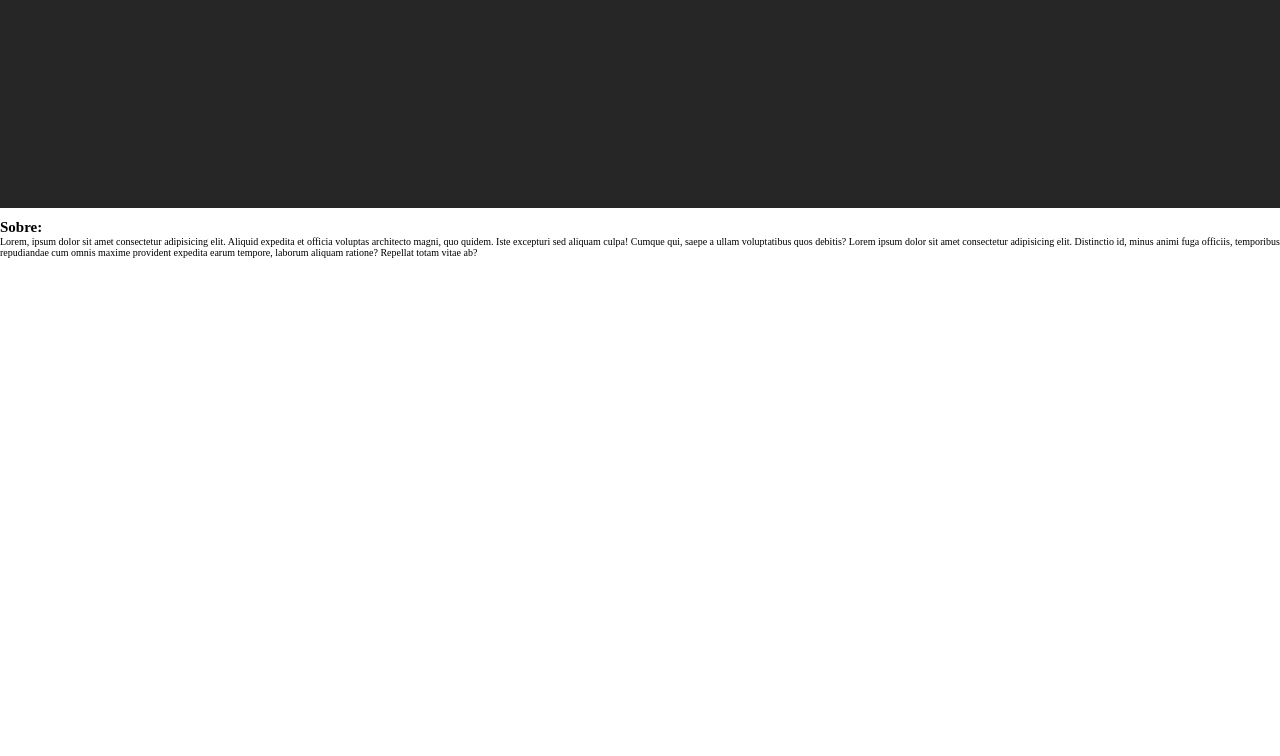
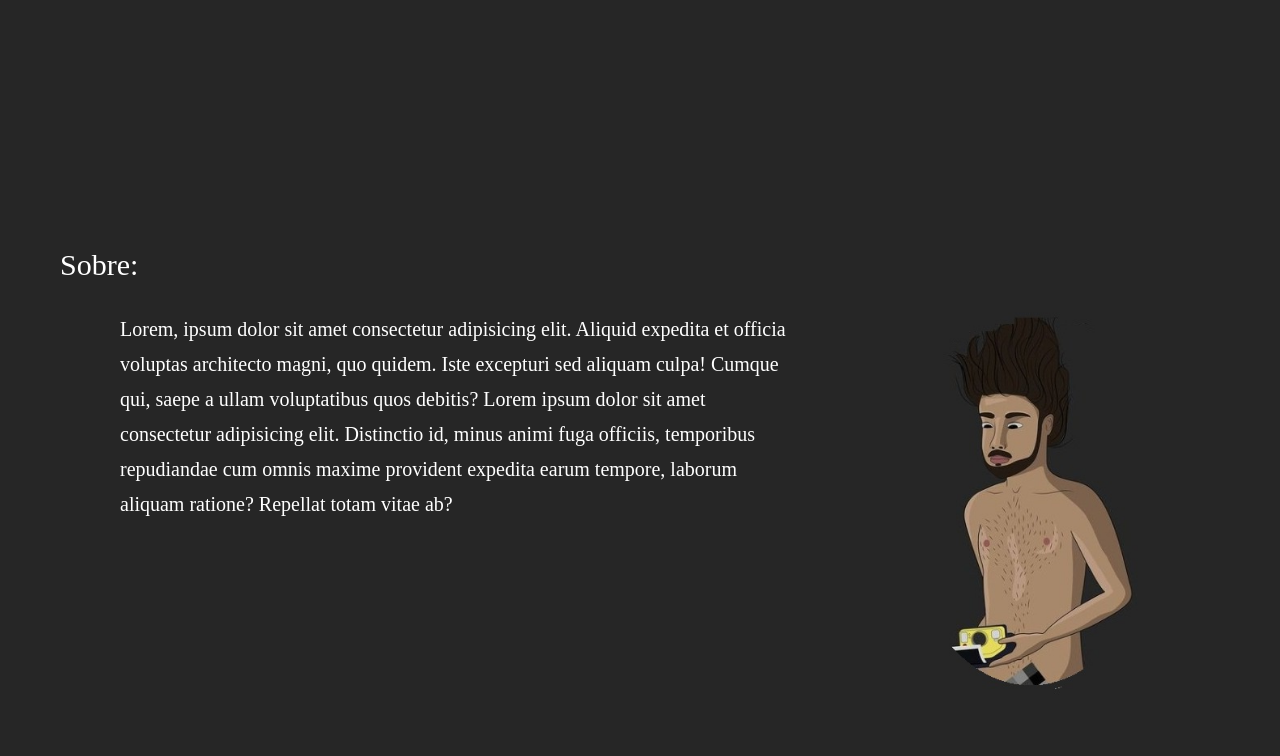
Before and after one commit to Andre-Junior/landingPage-MateusIlustra, a website: page index.html in a window 1280 px wide. Shown: the part 592-1348 px from the top of the page. Before the commit the page ends 850 px from the top, so only its background shows below. Drawn offline with Linux system fonts and the light colour scheme; a web font is replaced by a local one.

Commit message:
update section about

```diff
--- a/index.html
+++ b/index.html
@@ -12,13 +12,15 @@
     <nav class="navigation" id="navigationId">
         <ul class="navigation-ul">
             <li class="navigation-li">Home</li>
-            <li class="navigation-li">Sobre</li>
+            <a href="#section-about">
+                <li class="navigation-li">Sobre</li>
+            </a>
             <li class="navigation-li">Ilustração</li>
         </ul>
         <ul class="navigation-ul-img">
             <img src="img/iconInstagram.svg" alt="Instagram" class="navigation-li-img">
             <img src="img/iconFacebook.svg" alt="Facebook" class="navigation-li-img">
-            <img src="img/iconWhatsapp.svg" alt="Whatsapp" class="navigation-li-img" style="margin-bottom: 0.1rem;">
+            <img src="img/iconWhatsapp.svg" alt="Whatsapp" class="navigation-li-img" style="margin-bottom: 0.1rem; margin-right: 1rem;">
         </ul>
     </nav>
     <header class="header">
@@ -26,12 +28,16 @@
         <img src="img/escr.svg" alt="" class="header-name">
     </header>
 
-    <section class="about">
-        <img src="" alt="">
-        <h2>Sobre:</h2>
-        <p>Lorem, ipsum dolor sit amet consectetur adipisicing elit. Aliquid expedita et officia voluptas architecto magni, quo quidem. Iste excepturi sed aliquam culpa! Cumque qui, saepe a ullam voluptatibus quos debitis? Lorem ipsum dolor sit amet consectetur adipisicing elit. Distinctio id, minus animi fuga officiis, temporibus repudiandae cum omnis maxime provident expedita earum tempore, laborum aliquam ratione? Repellat totam vitae ab?</p>
 
-    </section>
+        <section class="section-about" id="section-about">
+
+            <h1>Sobre:</h1>
+            <div class="section-about-content">
+                <p>Lorem, ipsum dolor sit amet consectetur adipisicing elit. Aliquid expedita et officia voluptas architecto magni, quo quidem. Iste excepturi sed aliquam culpa! Cumque qui, saepe a ullam voluptatibus quos debitis? Lorem ipsum dolor sit amet consectetur adipisicing elit. Distinctio id, minus animi fuga officiis, temporibus repudiandae cum omnis maxime provident expedita earum tempore, laborum aliquam ratione? Repellat totam vitae ab?</p>
+                <img src="img/auto-ilustra.jpg" alt="auto-ilustra-2">
+            </div>
+        </section>
+
 
     <script src="script.js"></script>
 </body>
--- a/sass/layout/_navigation.scss
+++ b/sass/layout/_navigation.scss
@@ -12,12 +12,21 @@
         display: inline-block;
         font-size: 3rem;
         margin: 1rem 2rem 0px 2rem;;
+
+        &-img{
+            margin-left: 1rem;
+        }
     }
 
     &-ul-img {
         margin-left: auto;
         margin-right: 1rem;
         margin-top: 1rem;
+    }
+
+    a {
+        color: $color-white;
+        text-decoration: none;
     }
 }
 
--- a/sass/main.scss
+++ b/sass/main.scss
@@ -5,3 +5,5 @@
 
 @import './layout/header';
 @import './layout/navigation';
+
+@import './pages/home';
--- /dev/null
+++ b/sass/pages/_home.scss
@@ -0,0 +1,37 @@
+.section-about {
+    background-color: $color-primary;
+    height: 92vh;
+    color: $color-white;
+    display: inline-block;
+    width: 100%;
+
+
+    h1 {
+        font-size: 3rem;
+        margin-left: 6rem;
+        margin-top: 4rem;
+        font-weight: 100;
+
+    }
+
+    &-content {
+        display: flex;
+
+        p {
+            width: 73.6rem;
+            height: 37rem;
+            margin-left: 12rem;
+            margin-top: 3rem;
+
+            font-size: 2rem;
+            line-height: 3.5rem;
+            font-weight: 100;
+
+        }
+
+        img{
+            width: 48rem;
+        }
+    }
+
+}
```
Also changed, not shown: css/style.css, img/auto-ilustra-2.jpg (added), img/auto-ilustra.jpg (added).
